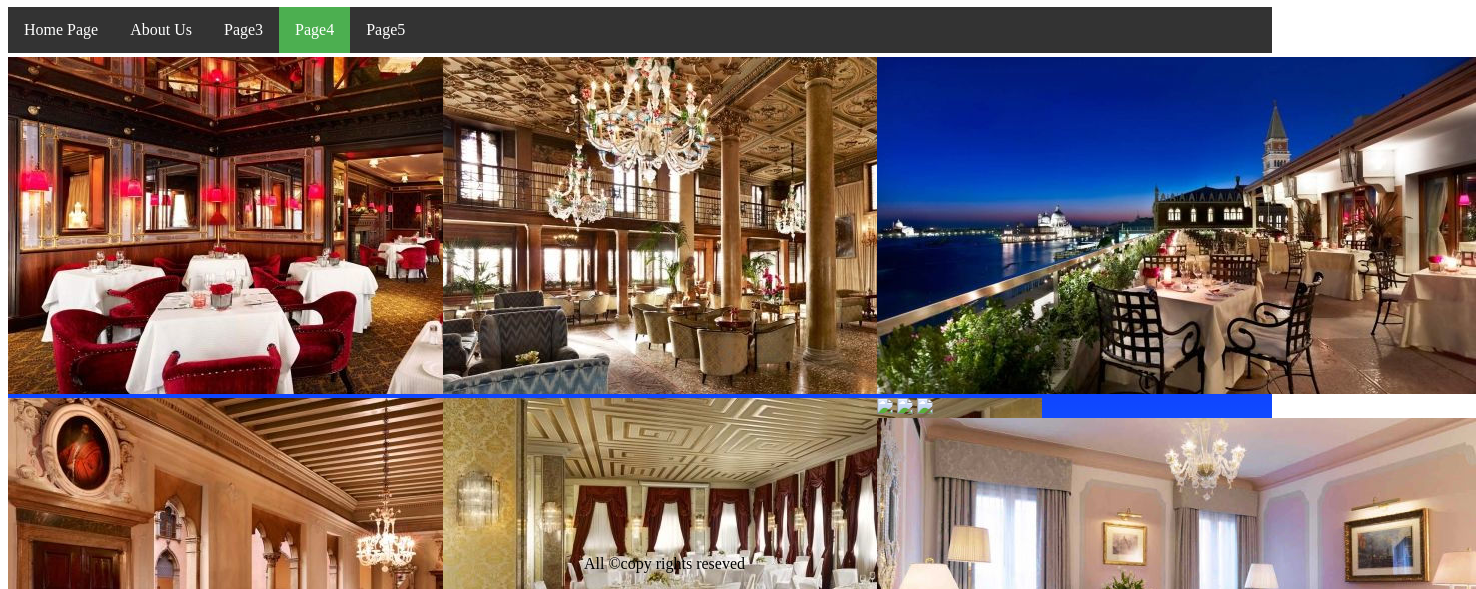
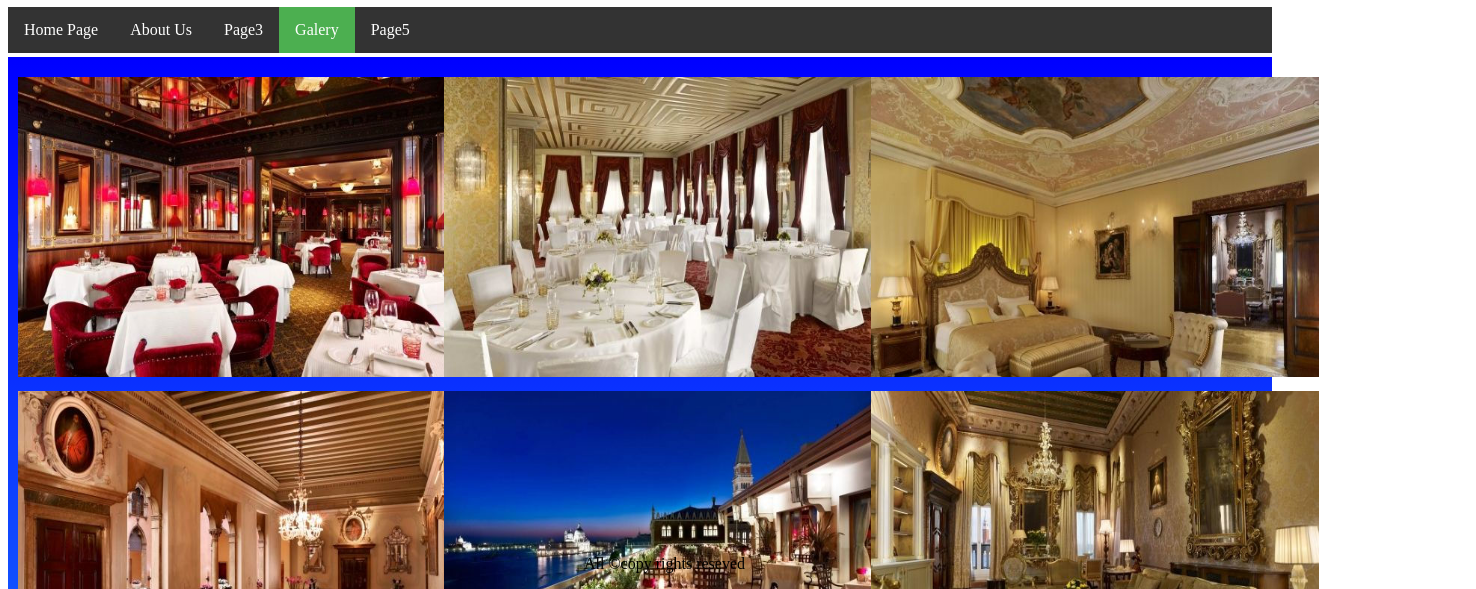
Before and after one commit to Sidzkins/Sidzkins.github.io, a plain HTML site: page Galery.html in a window 1280 px wide. Shown: the part 211-800 px from the top of the page, 1476 px wide, since content can reach past the window. Drawn offline with Linux system fonts and the light colour scheme.

Commit message:
changesin file name

```diff
--- a/page4.html
+++ b/Galery.html
@@ -17,20 +17,20 @@
       <li><a href="index.html">Home Page</a></li>
       <li><a href="about.html">About Us</a></li>
       <li><a href="page3.html">Page3</a></li>
-      <li><a href="page4.html"class="active">Page4</a></li>
+      <li><a href="page4.html"class="active">Galery</a></li>
       <li><a href="page5.html">Page5</a></li>
     </ul>
   </nav>
   <div class="three_coll" id="gradient_background">
-    <img src="image/dining_room.jpg" >
-    <img src="image/lux_danieli.jpg" >
-    <img src="image/lux_lounge.jpg" >
-    <img src="image/Marco_Polo_banquet.jpg" >
-    <img src="image/roof_restaurant.jpg" >
-    <img src="image/Royal_Suit_Bathroom.jpg" >
-    <img src="image/Royal_Suit_Bedroom.jpg" >
-    <img src="image/Royal_Suit_Salon.jpg">
-    <img src="image/Suite_livingroom.jpg" >
+    <img src="image/dining_room.jpg" class="img_size" id="top">
+    <img src="image/lux_danieli.jpg" class="img_size">
+    <img src="image/lux_lounge.jpg" class="img_size">
+    <img src="image/Marco_Polo_banquet.jpg" class="img_size" id="top">
+    <img src="image/roof_restaurant.jpg" class="img_size">
+    <img src="image/Royal_Suite_Bathroom.jpg" class="img_size">
+    <img src="image/Royal_Suite_Bedroom.jpg" class="img_size" id="top">
+    <img src="image/Royal_Suite_Salon.jpg"class="img_size" >
+    <img src="image/Suite_livingroom.jpg" class="img_size" >
 </div>
 <footer> <p >All &copy;copy rights reseved</p>
 </footer>
--- a/mystyle.css
+++ b/mystyle.css
@@ -109,15 +109,25 @@ top: 650px;
   -webkit-column-count: 3;
   -moz-column-count: 3;
   column-count: 3;
-  -webkit-column-gap: 40px;
-  -moz-column-gap: 40px;
-  column-gap: 40px;
+  -webkit-column-gap: 15px;
+  -moz-column-gap: 15px;
+  column-gap: 15px;
 }
 #gradient_background{
   height: auto;
+  width: auto;
   background: #0000FF;
   background: -webkit-linear-gradient(180deg, #0000FF, #1E90FF);
   background: -o-linear-gradient(180deg, #0000FF, #1E90FF);
   background: -moz-linear-gradient(180deg, #0000FF, #1E90FF);
   background: linear-gradient(180deg, #0000FF, #1E90FF);
 }
+.img_size{
+  height: 300px;
+  width: 448px;
+  margin-left: 10px;
+  margin-bottom: 10px;
+}
+#top{
+  margin-top: 20px;
+}
```
Also changed, not shown: Culture.html (renamed from page3.html, +1 -1 lines).
